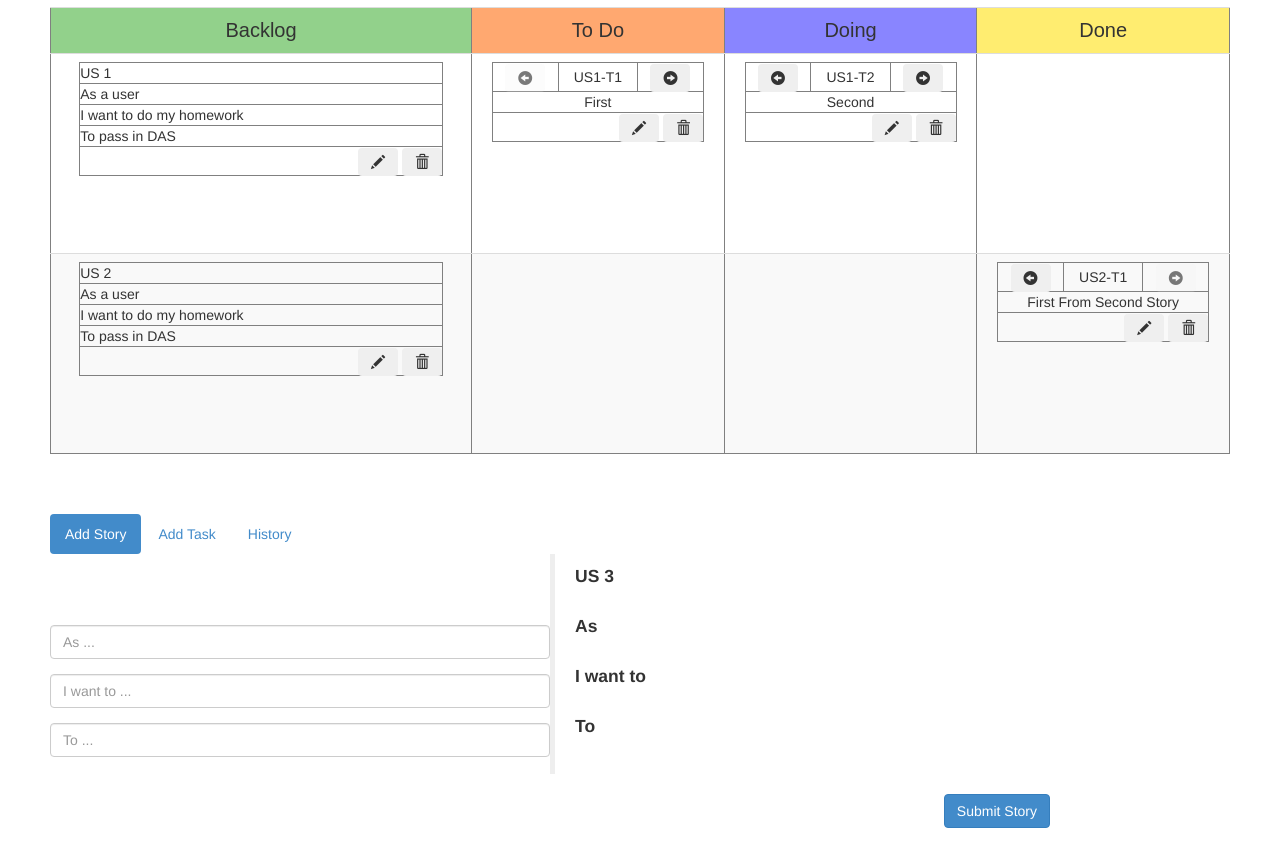
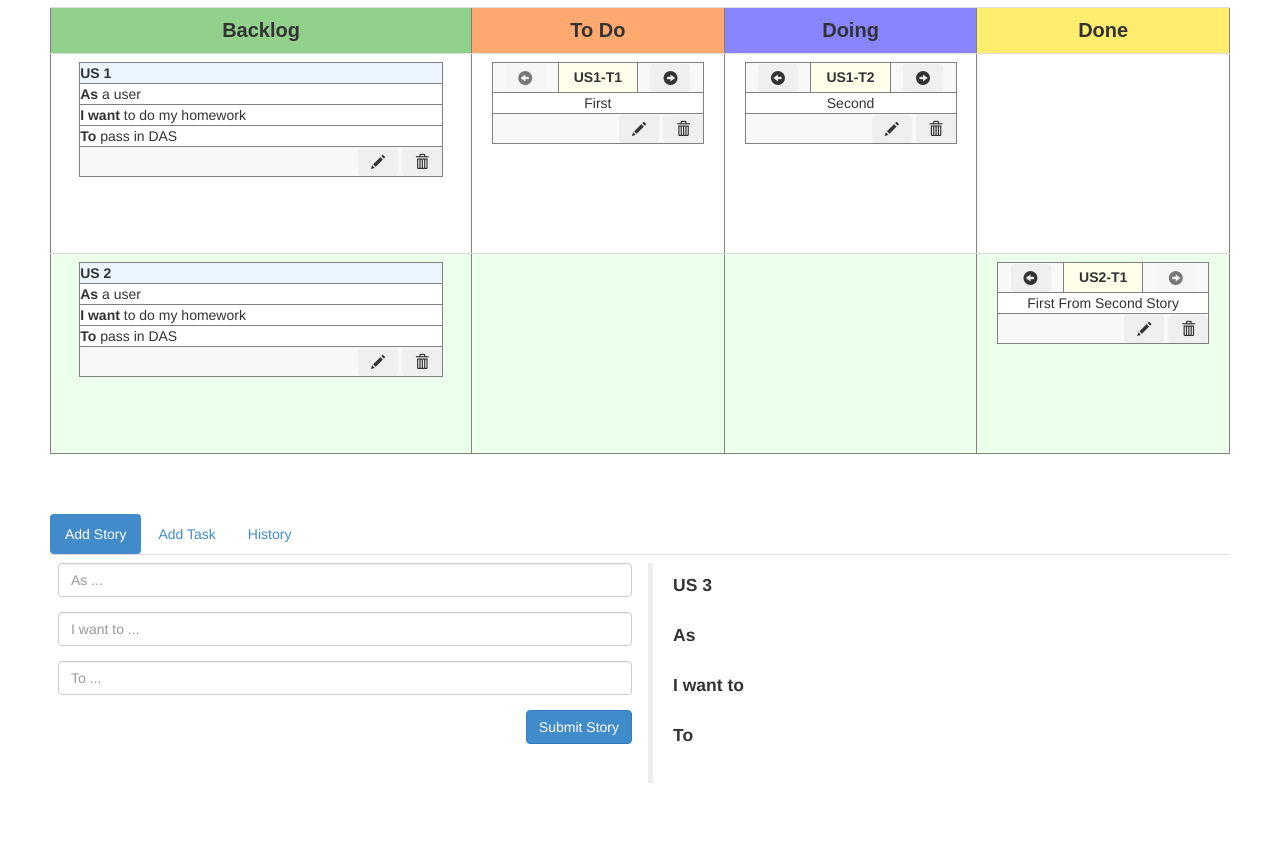
Before and after one commit to MatheusFaria/KanbAngular, a plain HTML site: page index.html in a window 1280 px wide. Shown: the part 125-992 px from the top of the page. Drawn offline with Linux system fonts and the light colour scheme.

Commit message:
Modificando layout e cores dos cartões de Task e Story.

```diff
--- a/index.html
+++ b/index.html
@@ -12,10 +12,10 @@
     <h1><img src="logo1.jpg"></h1>
     <table class="table table-striped" width="100%" border="1px" align="center" ng-controller="StoryController as storyCtrl">
       <tr>
-        <td class = "backlog" width="35%" align="center">Backlog</td>
-        <td class = "toDo" width="21%" align="center">To Do</td>
-        <td class = "doing" width="21%" align="center">Doing</td>
-        <td class = "done" width="21%" align="center">Done</td>
+        <td class = "backlog" width="35%" align="center"><b>Backlog</b></td>
+        <td class = "toDo" width="21%" align="center"><b>To Do</b></td>
+        <td class = "doing" width="21%" align="center"><b>Doing</b></td>
+        <td class = "done" width="21%" align="center"><b>Done</b></td>
       </tr>
       <tr height="200px" ng-repeat="story in storyCtrl.stories">
         <td>
--- a/story-display.html
+++ b/story-display.html
@@ -1,35 +1,35 @@
 <table border="1px" width="90%" height="90%" align="center" >
   <tr>
-  	<td>
-  		US {{storyDisplayCtrl.story.id}}
+  	<td bgcolor="#EBF5FF">
+  		<b> US {{storyDisplayCtrl.story.id}} </b>
   	</td>
   </tr>
   <tr>
-  	<td ng-hide="storyDisplayCtrl.story.edit">
-  		As {{storyDisplayCtrl.story.as}}
+  	<td ng-hide="storyDisplayCtrl.story.edit" bgcolor="#FFFFFF">
+  		<b> As </b> {{storyDisplayCtrl.story.as}}
   	</td>
   	<td ng-show="storyDisplayCtrl.story.edit">
   		<input ng-model="storyDisplayCtrl.story.as" type="text" class="form-control" placeholder="As ... " title="As" />
   	</td>
   </tr>
   <tr>
-  	<td ng-hide="storyDisplayCtrl.story.edit">
-  		I want {{storyDisplayCtrl.story.iWant}}
+  	<td ng-hide="storyDisplayCtrl.story.edit" bgcolor="#FFFFFF">
+  		<b> I want </b>{{storyDisplayCtrl.story.iWant}}
   	</td>
   	<td ng-show="storyDisplayCtrl.story.edit">
   		<input ng-model="storyDisplayCtrl.story.iWant" type="text" class="form-control" placeholder="I want to ... " title="IWant"/>
   	</td>
   </tr>
   <tr>
-  	<td ng-hide="storyDisplayCtrl.story.edit">
-  		To {{storyDisplayCtrl.story.to}}
+  	<td ng-hide="storyDisplayCtrl.story.edit" bgcolor="#FFFFFF">
+  		<b> To </b>{{storyDisplayCtrl.story.to}}
   	</td>
   	<td ng-show="storyDisplayCtrl.story.edit">
   		<input ng-model="storyDisplayCtrl.story.to" type="text" class="form-control" placeholder="To ... " title="To" />
   	</td>
   </tr>
   <tr align="right">
-	    <td>
+	    <td bgcolor="#F8F8F8" height="30">
 	    	<button class="btn glyphicon glyphicon-pencil" ng-hide="storyDisplayCtrl.story.edit" ng-click="storyDisplayCtrl.edit(storyDisplayCtrl.story)"></button>
 	    	<button class="btn glyphicon glyphicon-floppy-disk" ng-show="storyDisplayCtrl.story.edit" ng-click="storyDisplayCtrl.save(storyDisplayCtrl.story)"></button>
 	    	<button class="btn glyphicon glyphicon-trash" ng-click="storyDisplayCtrl.remove(storyDisplayCtrl.story)"></button>
--- a/story-form.html
+++ b/story-form.html
@@ -1,7 +1,7 @@
 <form name="addStoryForm" ng-submit="storyFormCtrl.addStory()">
- <table>
+ <table class="table" width=80%>
   <tr>
-    <td width="500px">
+    <td width=50%>
       <fieldset class="form-group">
         <input ng-model="storyFormCtrl.story.as" type="text" class="form-control" placeholder="As ... " title="As" required/>
       </fieldset>
@@ -11,9 +11,12 @@
       <fieldset class="form-group">
         <input ng-model="storyFormCtrl.story.to" type="text" class="form-control" placeholder="To ... " title="To" required/>
       </fieldset>
+      <fieldset class="form-group">
+        <input type="submit" class="btn btn-primary pull-right" value="Submit Story"/>
+      </fieldset>
     </td>
 
-    <td width="500px">
+    <td width=50%>
 
       <blockquote >
         <strong>US {{storyFormCtrl.story.id}}</strong><br></br>
@@ -22,9 +25,6 @@
         <strong>To</strong> {{storyFormCtrl.story.to}}<br></br>
       </blockquote>
 
-      <fieldset class="form-group">
-        <input type="submit" class="btn btn-primary pull-right" value="Submit Story"/>
-      </fieldset>
     </td>
    </tr>
   </table>
--- a/task-form.html
+++ b/task-form.html
@@ -1,5 +1,5 @@
 <form name="addTaskForm" ng-submit="taskFormCtrl.addTask()" ng-show="taskFormCtrl.shouldShow()">
- <table>
+ <table class="table">
    <tr>
     <td width="500px">
      <fieldset class="form-group" ng-controller="StoryController as storyCtrl">
@@ -12,6 +12,10 @@
       <textarea ng-model="taskFormCtrl.task.description" type="text" class="form-control" placeholder="Description..." title="Description" required>
       </textarea>
      </fieldset>
+
+     <fieldset class="form-group">
+        <input type="submit" class="btn btn-primary pull-right" value="Submit Task"/>
+      </fieldset>
 
 </form>
 
@@ -27,10 +31,6 @@
         <strong>Description:</strong> {{taskFormCtrl.task.description}}<br></br>
       </blockquote>
 
-      <fieldset class="form-group">
-        <input type="submit" class="btn btn-primary pull-right" value="Submit Task"/>
-      </fieldset>
-
     </td>
    </tr>
  </table>
--- a/tasks-display.html
+++ b/tasks-display.html
@@ -3,18 +3,18 @@
 	  <table border="1px" width="90%" align="center">
 
 	    <tr align="center">
-	    	<td>
+	    	<td bgcolor="#F8F8F8" height="30">
 	    		<button class="btn glyphicon glyphicon-circle-arrow-left" ng-click="tasksDisplayCtrl.moveToLeft(task)" ng-disabled="tasksDisplayCtrl.moveButtonEnable(task, 'left')"> </button>
             </td>
-	    	<td>
-	    		US{{task.parentId}}-T{{task.id}}
+	    	<td bgcolor="#FFFFEB">
+	    		<b> US{{task.parentId}}-T{{task.id}} </b>
 	    	</td>
-	    	<td>
+	    	<td bgcolor="#F8F8F8" height="30">
 	    		<button class="btn glyphicon glyphicon-circle-arrow-right" ng-click="tasksDisplayCtrl.moveToRight(task)" ng-disabled="tasksDisplayCtrl.moveButtonEnable(task, 'right')"> </button>
 	    	</td>
 	    </tr>
 	    <tr align="center">
-	    	<td colspan="3" ng-hide="task.edit">
+	    	<td colspan="3" ng-hide="task.edit" bgcolor="#FFFFFF">
 	    		{{task.description}}
 	    	</td>
 	    	<td colspan="3" ng-show="task.edit">
@@ -23,7 +23,7 @@
 	    	</td>
 	    </tr>
 	    <tr align="right">
-	    	<td colspan="3">
+	    	<td colspan="3" bgcolor="#F8F8F8" height="30">
 	    		<button class="btn glyphicon glyphicon-pencil" ng-hide="task.edit" ng-click="tasksDisplayCtrl.editTask(task)">
 	    		</button>
 	    		<button class="btn glyphicon glyphicon-floppy-disk" ng-show="task.edit" ng-click="tasksDisplayCtrl.saveTask(task)">
```
Also changed, not shown: bootstrap/css/bootstrap.css.
